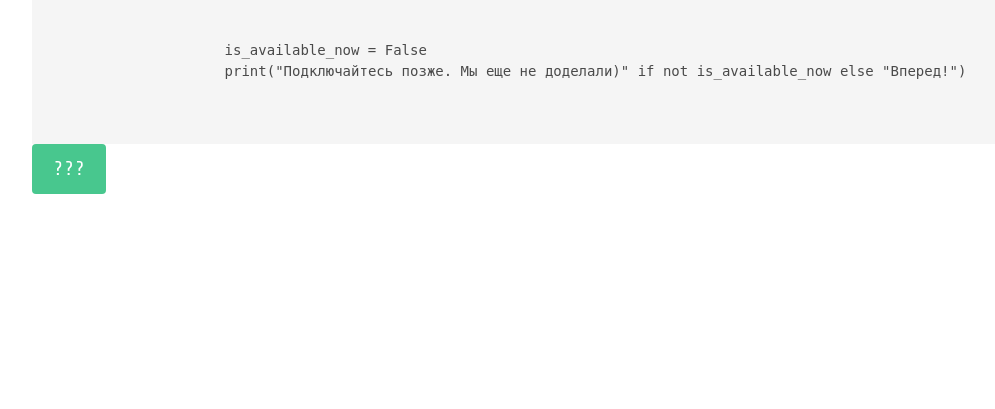
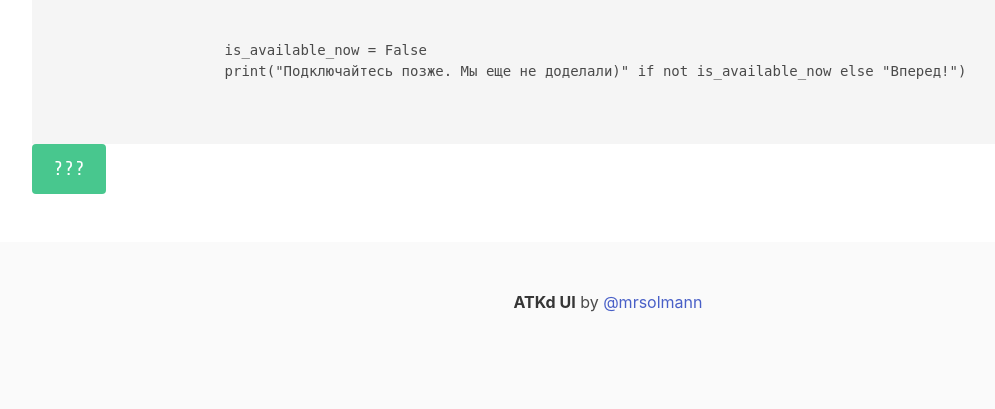
Before and after one commit to dsolmann/AtkDefUI, a Flask app: page / in a window 1280 px wide. Shown: the part 180-589 px from the top of the page, without its empty margins (32-1027 px from the left). Run offline with Flask 2, Linux system fonts and the light colour scheme; some libraries are stand-ins or nearby versions.

Commit message:
Mention myself in authors

```diff
--- a/templates/base.html
+++ b/templates/base.html
@@ -20,5 +20,12 @@
   </head>
   <body>
   {% block content %}{% endblock %}
+  <footer class="footer">
+      <div class="content has-text-centered">
+          <p>
+              <strong>ATKd UI</strong> by <a href="https://t.me/mrsolmann">@mrsolmann</a>
+          </p>
+      </div>
+  </footer>
   </body>
 </html>
```
